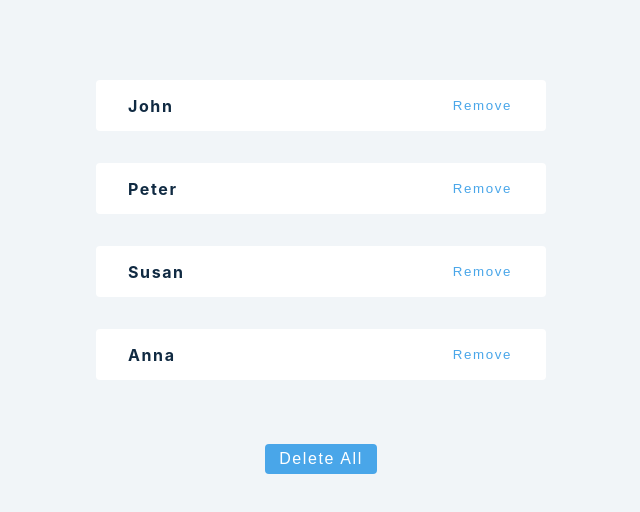
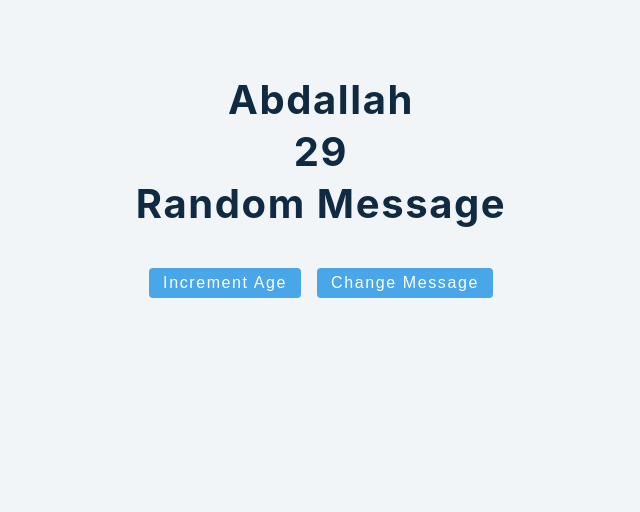
Before and after one commit to makawy7/react-advanced, a React (Create React App) app: page / in a window 1280 px wide. Shown: the top 512 px of the page, without its empty margins (319-959 px from the left). Built offline with nearby package versions, Linux system fonts and the light colour scheme.

Commit message:
useState hook with objects

```diff
--- a/src/App.js
+++ b/src/App.js
@@ -1,9 +1,9 @@
-import UseStateArray from "./components/UseStateArray";
+import UseStateObject from "./components/UseStateObject";
 
 function App() {
   return (
     <div className="container">
-      <UseStateArray />
+      <UseStateObject />
     </div>
   );
 }
--- /dev/null
+++ b/src/components/UseStateObject.js
@@ -0,0 +1,30 @@
+import { useState } from "react";
+
+function UseStateObject() {
+  const [person, setPerson] = useState({
+    name: "Abdallah",
+    age: 29,
+    message: "random message",
+  });
+  const ageHandler = () => {
+    setPerson({ ...person, age: person.age + 1 });
+  };
+  const messageHandler = () => {
+    setPerson({ ...person, message: "Hi " + person.name });
+  };
+  return (
+    <>
+      <h2>{person.name}</h2>
+      <h2>{person.age}</h2>
+      <h2>{person.message}</h2>
+      <button className="btn" onClick={ageHandler}>
+        Increment age
+      </button>
+      <button className="btn" onClick={messageHandler}>
+        Change message
+      </button>
+    </>
+  );
+}
+
+export default UseStateObject;
```
